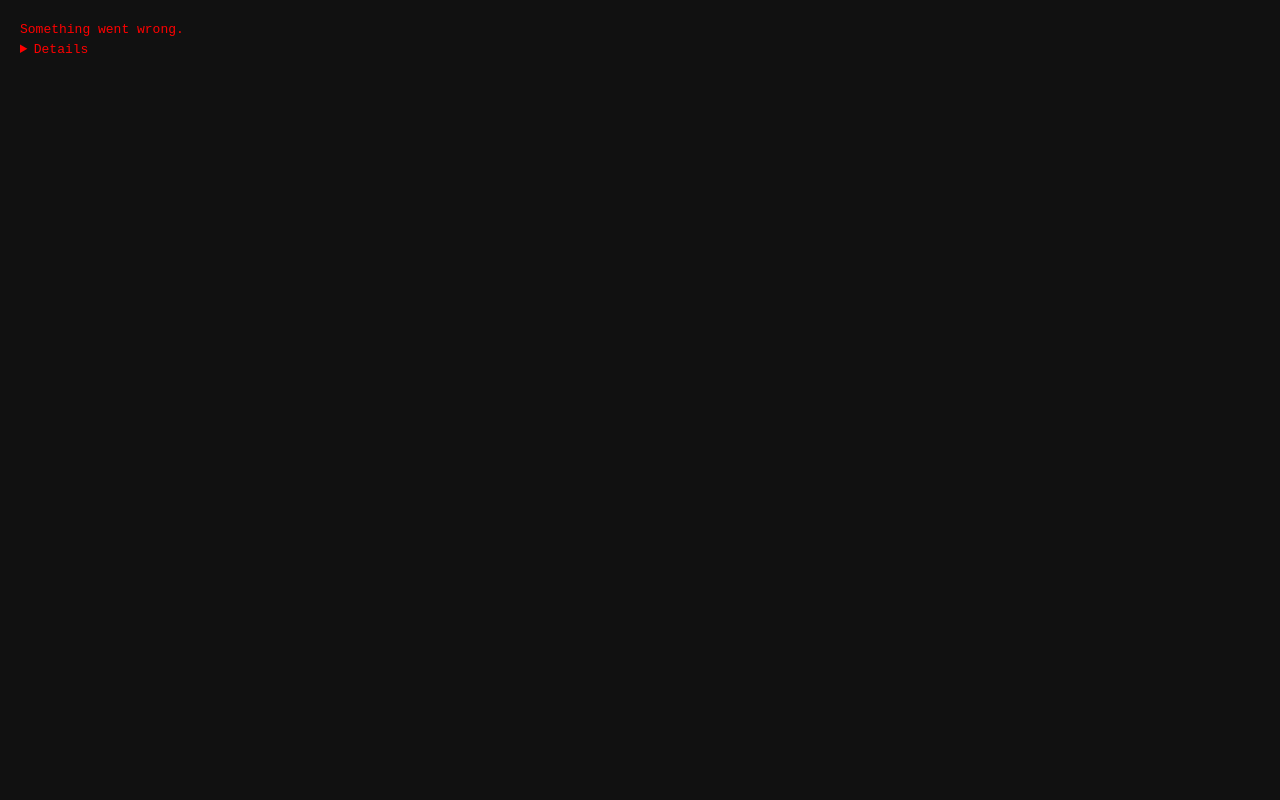
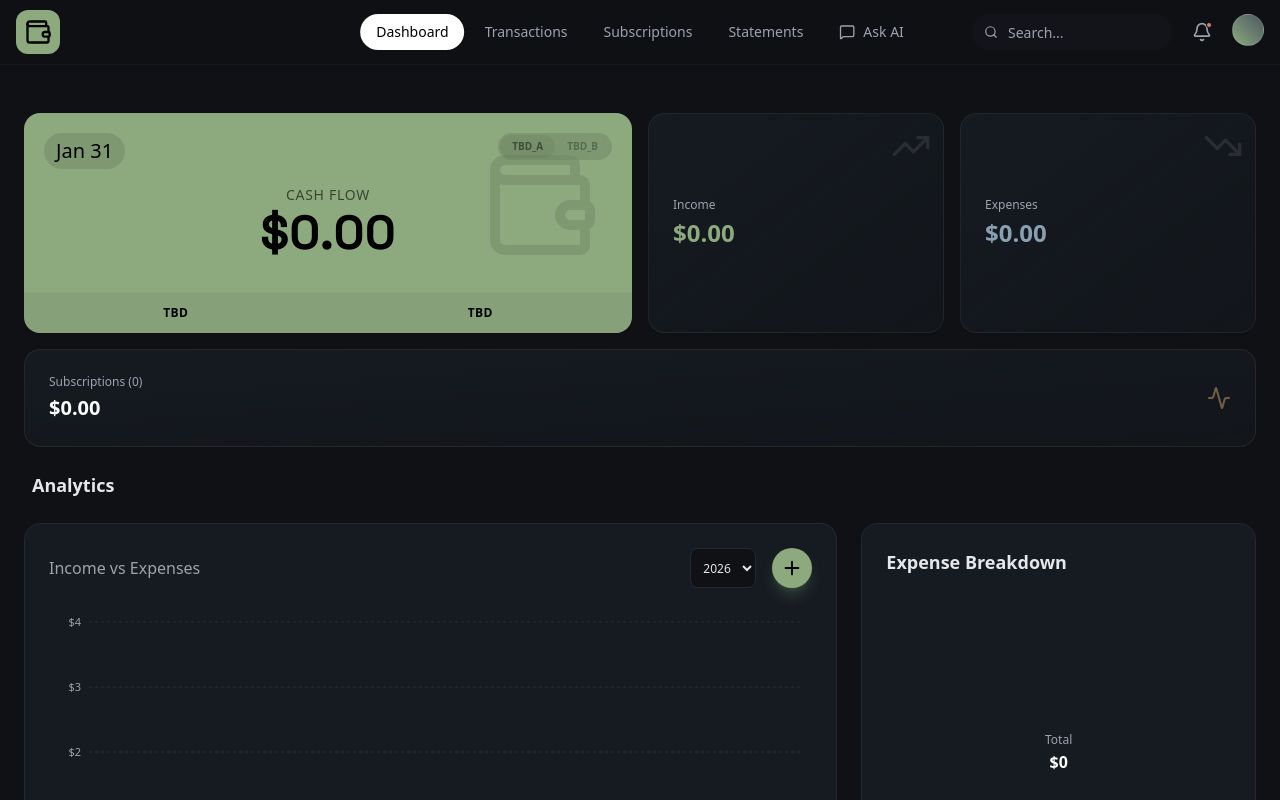
Before and after one commit to atnwl/finance-dashboard-gemini, a React (Vite) app: page / in a window 1280 px wide. Shown: the top 800 px of the page. Built offline with nearby package versions, Linux system fonts and the light colour scheme.

Commit message:
Fix: Rename netCashFlow to net to match data model

```diff
--- a/src/App.jsx
+++ b/src/App.jsx
@@ -938,7 +938,7 @@ export default function App() {
                   <div className="mt-4 text-center">
                     <h3 className="text-black/60 text-sm font-medium uppercase tracking-wider">Cash Flow</h3>
                     <p className="text-5xl font-display font-bold mt-1">
-                      ${financials.netCashFlow.toLocaleString('en-US', { minimumFractionDigits: 2, maximumFractionDigits: 2 })}
+                      ${financials.net.toLocaleString('en-US', { minimumFractionDigits: 2, maximumFractionDigits: 2 })}
                     </p>
                   </div>
                 </div>
```
